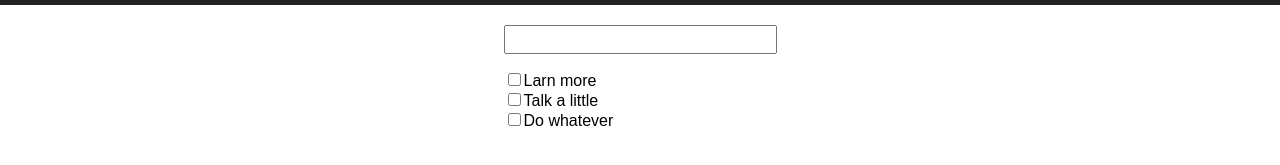
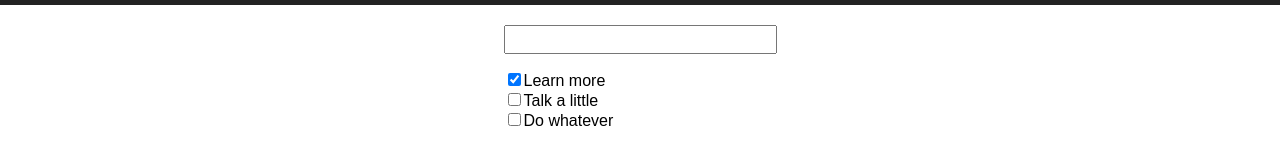
Before and after one commit to oldani/ReactTrainings, a React (Create React App) app in the folder todo-react/: page / in a window 1280 px wide. Shown: the part 185-350 px from the top of the page. Built offline with nearby package versions, Linux system fonts and the light colour scheme.

Commit message:
Add states in todo-react

```diff
--- a/todo-react/src/App.js
+++ b/todo-react/src/App.js
@@ -3,6 +3,16 @@ import logo from './logo.svg';
 import './App.css';
 
 class App extends Component {
+  constructor() {
+    super();
+    this.state = {
+      todos: [
+        {id:1, name:"Learn more", isCompleted:true},
+        {id:2, name:"Talk a little", isCompleted:false},
+        {id:3, name:"Do whatever", isCompleted:false}
+      ]
+    }
+  }
   render() {
     return (
       <div className="App">
@@ -14,18 +24,12 @@ class App extends Component {
           <input type="text"/>
           <div className="todo-list">
             <ul>
-              <li>
-                <input type="checkbox"/>
-                Larn more
-              </li>
-              <li>
-                <input type="checkbox"/>
-                Talk a little
-              </li>
-              <li>
-                <input type="checkbox"/>
-                Do whatever
-              </li>
+              {this.state.todos.map(todo => (
+                <li key={todo.id}>
+                  <input type="checkbox" defaultChecked={todo.isCompleted}/>
+                  {todo.name}
+                </li>
+               ))}
             </ul>
           </div>
         </div>
```
